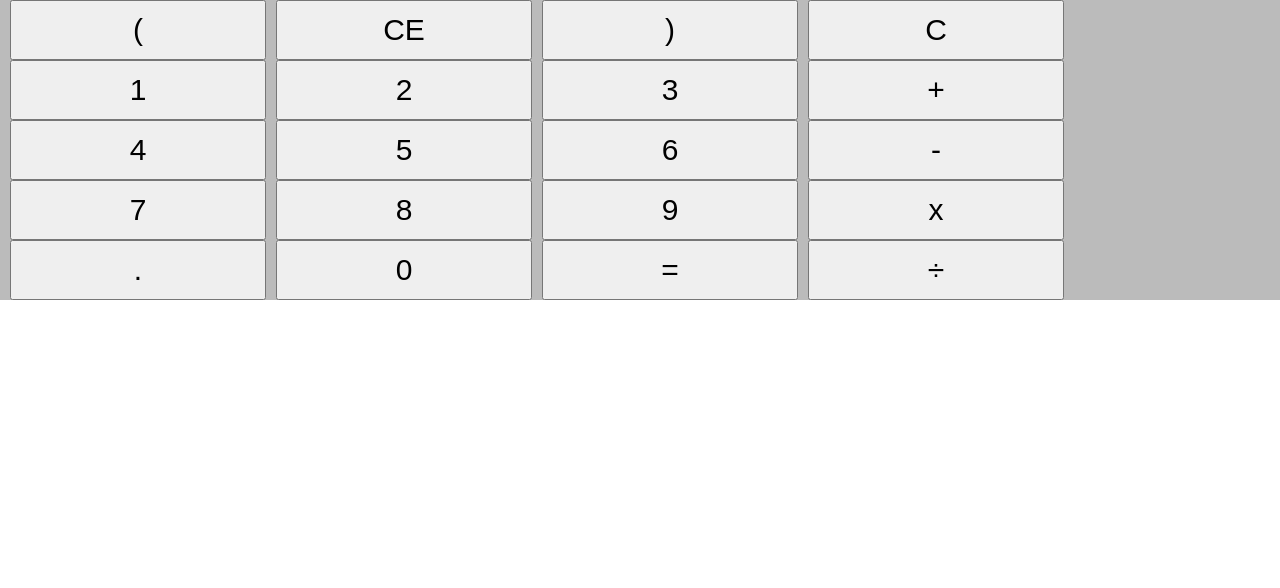
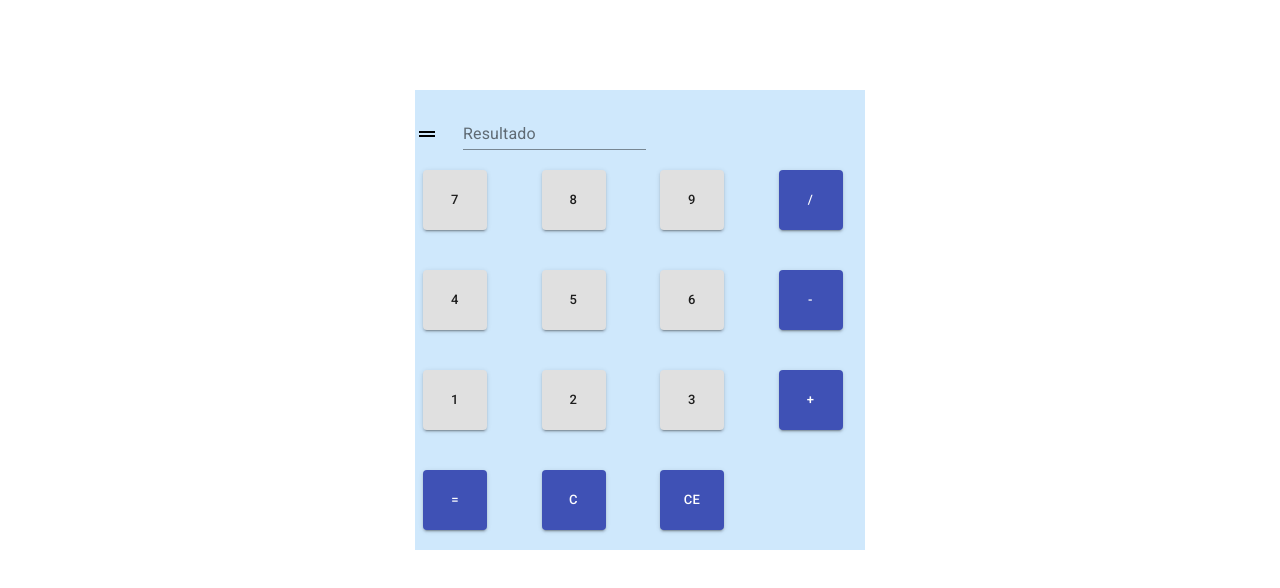
Before and after one commit to GohanSebas/practicareact, a React (Create React App) app: page / in a window 1280 px wide. Shown: the top 588 px of the page. Built offline with nearby package versions, Linux system fonts and the light colour scheme.

Commit message:
Carga inicial logica

```diff
--- a/src/componentes/Ejemplo.js
+++ b/src/componentes/Ejemplo.js
@@ -23,23 +23,100 @@ const useStyles = makeStyles((theme) => ({
 
 function Ejemplo() {
   const classes = useStyles();
-  const [ventana, setVentana] = useState(0);
+  const [numeroInicial, setNumeroInicial] = useState(0,0);
+  const [valorActual, setValorActual] = useState('');
+  const [flag, setFlag] = useState(false);
+  const [opcActual, setOpcActual] = useState('');
 
-   function handleClickflecha(tecla){
-     switch (tecla){
+   function handleClickOperacion(op){
+
+     switch (op){
+
        case config.SUMA:
+          setFlag(true);
+          setOpcActual(config.SUMA);
+        if(numeroInicial === 0){
+          setNumeroInicial(parseFloat(valorActual));
+          console.log("ENTRO");
+        } else {
+          setValorActual(numeroInicial + parseFloat(valorActual));
+          setNumeroInicial(numeroInicial + parseFloat(valorActual));
+          console.log("valor Actual ->" + config.SUMA);
+          console.log("OPC Actual ->" + opcActual);
+        }
        break;
 
        case config.RESTA:
+        setFlag(true);
+        if(numeroInicial === 0){
+          setNumeroInicial(parseFloat(valorActual));
+        } else {
+          setValorActual(numeroInicial - parseFloat(valorActual));
+          setNumeroInicial(numeroInicial - parseFloat(valorActual));
+          setOpcActual(config.RESTA);
+        }
        break
 
        case config.DIVISION:
+        setFlag(true);
+        if(numeroInicial === 0){
+          setNumeroInicial(parseFloat(valorActual));
+        } else {
+          setValorActual(numeroInicial / parseFloat(valorActual));
+         // console.log("valor Actual ->" + valorActual);
+        //console.log("Numero Inicial ->" + numeroInicial);
+          setNumeroInicial(numeroInicial / parseFloat(valorActual));
+          setOpcActual(config.DIVISION);
+        }
+
        break;
 
        case config.MULTIPLICACION:
+        setFlag(true);
+        if(numeroInicial === 0){
+          setNumeroInicial(parseFloat(valorActual));
+        } else {
+          setValorActual(numeroInicial * parseFloat(valorActual));
+          setNumeroInicial(numeroInicial * parseFloat(valorActual));
+          setOpcActual(config.MULTIPLICACION);
+        }
        break;
 
        case config.IGUAL:
+        setFlag(true);
+        if(opcActual === "+"){
+          setValorActual(numeroInicial + parseFloat(valorActual));
+          setNumeroInicial(numeroInicial + parseFloat(valorActual));
+          setOpcActual(" ");
+        }
+        if(opcActual === "-"){
+          setValorActual(numeroInicial - parseFloat(valorActual));
+          setNumeroInicial(numeroInicial - parseFloat(valorActual));
+          setOpcActual(" ");
+        }
+        if(opcActual === "*"){
+          setValorActual(numeroInicial * parseFloat(valorActual));
+          setNumeroInicial(numeroInicial * parseFloat(valorActual));
+          setOpcActual(" ");
+
+        }
+        if(opcActual === "/"){
+          setValorActual(numeroInicial / parseFloat(valorActual));
+           setNumeroInicial(numeroInicial / parseFloat(valorActual));
+           setOpcActual(" ");
+        }
+
+       break;
+
+       case config.LIMPIAR:
+
+        setValorActual(0);
+       break;
+
+       case config.LIMPIARTODO:
+
+        setValorActual(0);
+        setNumeroInicial(0);
        break;
 
      }
@@ -47,38 +124,219 @@ function Ejemplo() {
    }
 
 
+   function handleClickFlecha(tecla) {
+    if(!flag){
+      setValorActual(valorActual + tecla);
+    } else {
+      setValorActual(tecla);
+      setFlag(false);
+    }
 
-  return (
-
-    <div className="button">
-    <button name="(" >(</button>
-    <button name="CE" >CE</button>
-    <button name=")" >)</button>
-    <button name="C" >C</button><br/>
+  }
 
 
-    <button name="1" onClick={e => this.props.onClick(e.target.name)}>1</button>
-    <button name="2" onClick={e => this.props.onClick(e.target.name)}>2</button>
-    <button name="3" onClick={e => this.props.onClick(e.target.name)}>3</button>
-    <button name="+" onClick={e => this.props.onClick(e.target.name)}>+</button><br/>
+   return (
 
+    <div className="calculator-body">
 
-    <button name="4" onClick={e => this.props.onClick(e.target.name)}>4</button>
-    <button name="5" onClick={e => this.props.onClick(e.target.name)}>5</button>
-    <button name="6" onClick={e => this.props.onClick(e.target.name)}>6</button>
-    <button name="-" onClick={e => this.props.onClick(e.target.name)}>-</button><br/>
+    <div className={classes.margin}>
+        <Grid container spacing={3} alignItems="flex-end">
+          <Grid item>
+            <DragHandleIcon />
+          </Grid>
+          <Grid item >
+            <TextField id="input-with-icon-grid" label="Resultado" value={valorActual} />
+          </Grid>
+        </Grid>
+      </div>
 
-    <button name="7" onClick={e => this.props.onClick(e.target.name)}>7</button>
-    <button name="8" onClick={e => this.props.onClick(e.target.name)}>8</button>
-    <button name="9" onClick={e => this.props.onClick(e.target.name)}>9</button>
-    <button name="*" onClick={e => this.props.onClick(e.target.name)}>x</button><br/>
+        <Grid container spacing={3}  >
 
+          <Grid item xs={3}>
+            <Button
+              onClick={()=>handleClickFlecha("7")}
+              name="7"
+              variant="contained"
+              size="small"
+              className={classes.button}
+              //startIcon={<SaveIcon />}
+            >
+              7
+            </Button>
+          </Grid>
 
-    <button name="." onClick={e => this.props.onClick(e.target.name)}>.</button>
-    <button name="0" onClick={e => this.props.onClick(e.target.name)}>0</button>
-    <button name="=" onClick={e => this.props.onClick(e.target.name)}>=</button>
-    <button name="/" onClick={e => this.props.onClick(e.target.name)}>÷</button><br/>
-</div>
+          <Grid item xs={3}>
+            <Button
+              onClick={()=>handleClickFlecha("8")}
+              name="8"
+              variant="contained"
+              size="small"
+              className={classes.button}
+              //startIcon={<SaveIcon />}
+            >
+              8
+            </Button>
+          </Grid>
+
+          <Grid item xs={3}>
+            <Button
+              onClick={()=>handleClickFlecha("9")}
+              name="9"
+              variant="contained"
+              size="small"
+              className={classes.button}
+              //startIcon={<SaveIcon />}
+            >
+              9
+            </Button>
+          </Grid>
+
+          <Grid item xs={3}>
+            <Button
+              onClick={()=>handleClickOperacion("/")}
+              name="/"
+              variant="contained"
+              color="primary"
+              size="small"
+              className={classes.button}
+              //startIcon={<SaveIcon />}
+            >
+              /
+            </Button>
+          </Grid>
+
+          <Grid item xs={3}>
+            <Button
+              onClick={()=>handleClickFlecha("4")}
+              name="4"
+              variant="contained"
+              size="small"
+              className={classes.button}
+            >
+              4
+            </Button>
+          </Grid>
+          <Grid item xs={3}>
+            <Button
+              onClick={()=>handleClickFlecha("5")}
+              name="5"
+              variant="contained"
+              size="small"
+              className={classes.button}
+            >
+              5
+            </Button>
+          </Grid>
+          <Grid item xs={3}>
+            <Button
+              onClick={()=>handleClickFlecha("6")}
+              name="6"
+              variant="contained"
+              size="small"
+              className={classes.button}
+            >
+              6
+            </Button>
+          </Grid>
+          <Grid item xs={3}>
+            <Button
+              onClick={()=>handleClickOperacion("-")}
+              name="-"
+              variant="contained"
+              color="primary"
+              size="small"
+              className={classes.button}
+            >
+              -
+            </Button>
+          </Grid>
+          <Grid item xs={3}>
+            <Button
+              onClick={()=>handleClickFlecha("1")}
+              name="1"
+              variant="contained"
+                size="small"
+              className={classes.button}
+            >
+              1
+            </Button>
+          </Grid>
+          <Grid item xs={3}>
+            <Button
+              onClick={()=>handleClickFlecha("2")}
+              name="2"
+              variant="contained"
+              size="small"
+              className={classes.button}
+            >
+              2
+            </Button>
+          </Grid>
+          <Grid item xs={3}>
+            <Button
+              onClick={()=>handleClickFlecha("3")}
+              name="3"
+              variant="contained"
+              size="small"
+              className={classes.button}
+            >
+              3
+            </Button>
+          </Grid>
+          <Grid item xs={3}>
+            <Button
+              onClick={()=>handleClickOperacion("+")}
+              name="+"
+              variant="contained"
+              color="primary"
+              size="small"
+              className={classes.button}
+            >
+              +
+            </Button>
+          </Grid>
+
+          <Grid item xs={3} >
+            <Button
+             onClick={()=>handleClickOperacion("=")}
+              name="="
+              variant="contained"
+              color="primary"
+              size="small"
+              className={classes.button}
+            >
+              =
+            </Button>
+          </Grid>
+
+          <Grid item xs={3} >
+            <Button
+             onClick={()=>handleClickOperacion("C")}
+              name="C"
+              variant="contained"
+              color="primary"
+              size="small"
+              className={classes.button}
+            >
+              C
+            </Button>
+          </Grid>
+          <Grid item xs={3} >
+            <Button
+             onClick={()=>handleClickOperacion("CE")}
+              name="CE"
+              variant="contained"
+              color="primary"
+              size="small"
+              className={classes.button}
+            >
+              CE
+            </Button>
+          </Grid>
+
+        </Grid>
+
+    </div>
 
   );
 }
--- a/src/config.json
+++ b/src/config.json
@@ -3,6 +3,8 @@
 "RESTA":"-",
 "MULTIPLICACION":"*",
 "DIVISION":"/",
-"IGUAL":"="
+"IGUAL":"=",
+"LIMPIAR":"C",
+"LIMPIARTODO":"CE"
 
 }
```
